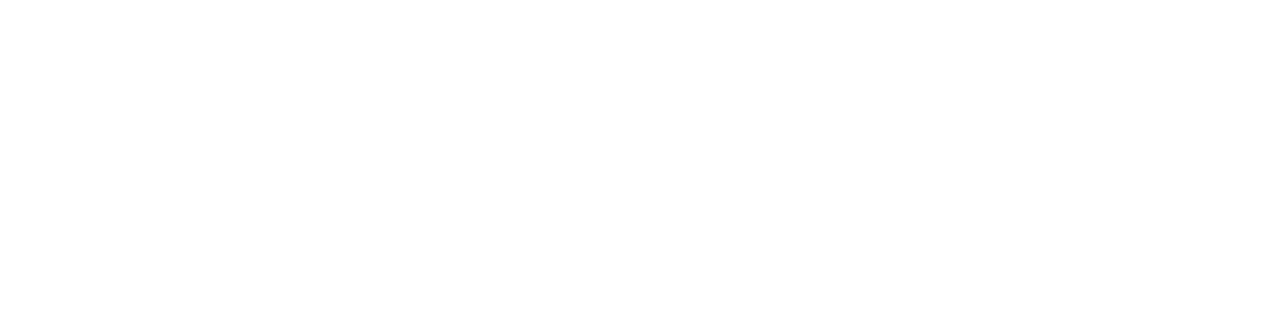
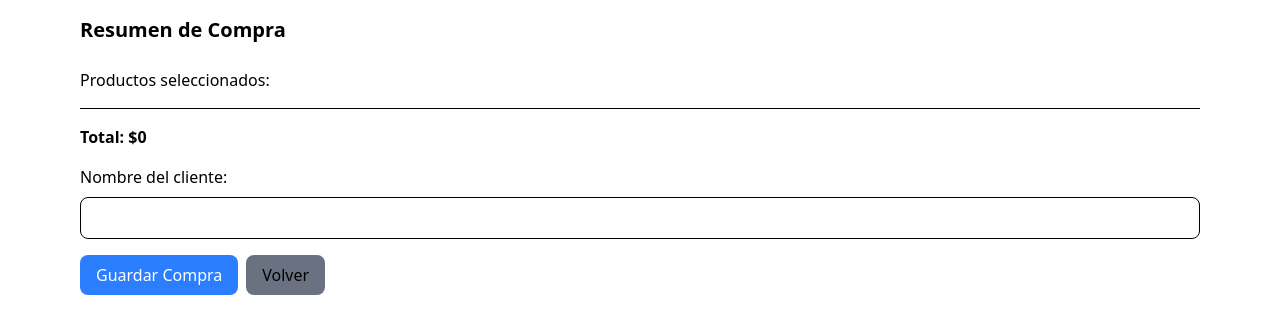
Before and after one commit to Shepard95/Chimichanga-Tech, a React (Vite) app: page /checkout in a window 1280 px wide. Before the commit this address had no page. Shown: the top 334 px of the page. Built offline with nearby package versions, Linux system fonts and the light colour scheme.

Commit message:
se agrega summary y checkout,modificacion de home y app, adicional se agrega importacion del checkout al app, tambien se agrega boton volver en summary

```diff
--- a/src/App.jsx
+++ b/src/App.jsx
@@ -1,11 +1,13 @@
 import { BrowserRouter as Router, Routes, Route } from 'react-router-dom';
 import Home from './pages/Home';
+import Checkout from './pages/Checkout';
 
 function App() {
   return (
     <Router>
       <Routes>
         <Route path="/" element={<Home />} />
+        <Route path="/checkout" element={<Checkout />} />
       </Routes>
     </Router>
   );
--- a/src/components/Summary.jsx
+++ b/src/components/Summary.jsx
@@ -0,0 +1,54 @@
+import { useState } from 'react';
+import { useNavigate } from 'react-router-dom';
+import Button from './Button';
+
+const Summary = ({ items, total }) => {
+  const [clientName, setClientName] = useState('');
+  const navigate = useNavigate();
+
+  const handleSubmit = () => {
+    console.log({ clientName, total }); // Para el Checkpoint 3
+  };
+
+  return (
+    <div className="space-y-4">
+      <h2 className="font-medium">Productos seleccionados:</h2>
+      <ul className="space-y-2">
+        {items.map((item, index) => (
+          <li key={index} className="flex justify-between">
+            <span>{item.name}</span>
+            <span>${item.price}</span>
+          </li>
+        ))}
+      </ul>
+      <div className="border-t pt-4">
+        <p className="font-bold">Total: ${total}</p>
+      </div>
+      <div className="space-y-2">
+        <label className="block">Nombre del cliente:</label>
+        <input
+          type="text"
+          value={clientName}
+          onChange={(e) => setClientName(e.target.value)}
+          className="border p-2 rounded-lg w-full"  // rounded-lg para coincidir
+        />
+      </div>
+      <div className="flex gap-2 mt-4">
+        <Button
+          onClick={handleSubmit}
+          className="px-4 py-2 bg-blue-500 text-white rounded-lg hover:bg-blue-600"  // Estilo idéntico a Home.jsx
+        >
+          Guardar Compra
+        </Button>
+        <Button
+          onClick={() => navigate(-1)}
+          className="px-4 py-2 rounded-lg bg-gray-500 hover:bg-gray-600"  // Mismo estilo pero en gris
+        >
+          Volver
+        </Button>
+      </div>
+    </div>
+  );
+};
+
+export default Summary;
--- a/src/pages/Checkout.jsx
+++ b/src/pages/Checkout.jsx
@@ -0,0 +1,22 @@
+import { useState, useEffect } from 'react';
+import Summary from '../components/Summary';
+
+const Checkout = () => {
+  const [items, setItems] = useState([]);
+
+  useEffect(() => {
+    const savedItems = JSON.parse(localStorage.getItem('shoppingList')) || [];
+    setItems(savedItems);
+  }, []);
+
+  const total = items.reduce((sum, item) => sum + item.price, 0);
+
+  return (
+    <div className="p-4 max-w-6xl mx-auto">
+      <h1 className="text-xl font-bold mb-6">Resumen de Compra</h1>
+      <Summary items={items} total={total} />
+    </div>
+  );
+};
+
+export default Checkout;
--- a/src/pages/Home.jsx
+++ b/src/pages/Home.jsx
@@ -1,4 +1,5 @@
 import { useState, useEffect } from 'react';
+import { Link } from 'react-router-dom';
 import ItemList from '../components/ItemList';
 
 const API_URL = 'https://front2.nsideas.cl/api';
@@ -10,7 +11,6 @@
     return savedList ? JSON.parse(savedList) : [];
   });
   const [loading, setLoading] = useState(true);
-
 
   useEffect(() => {
     fetch(`${API_URL}/products`)
@@ -24,7 +24,6 @@
         setLoading(false);
       });
   }, []);
-
 
   useEffect(() => {
     localStorage.setItem('shoppingList', JSON.stringify(shoppingList));
@@ -46,7 +45,6 @@
         <p>Cargando productos disponibles...</p>
       ) : (
         <div className="flex gap-8">
-          {}
           <div className="flex-1">
             <h2 className="font-medium mb-4 text-lg">Productos Disponibles</h2>
             <ul className="space-y-3">
@@ -64,10 +62,18 @@
             </ul>
           </div>
 
-          {/* Lista de tus productos */}
           <div className="flex-1">
             <h2 className="font-medium mb-4 text-lg">Tus Productos</h2>
             <ItemList items={shoppingList} onRemove={removeFromShoppingList} />
+
+            {shoppingList.length > 0 && (
+              <Link
+                to="/checkout"
+                className="bg-green-500 text-white px-4 py-2 rounded block mt-4 text-center hover:bg-green-600"
+              >
+                Ver Resumen
+              </Link>
+            )}
           </div>
         </div>
       )}
```
